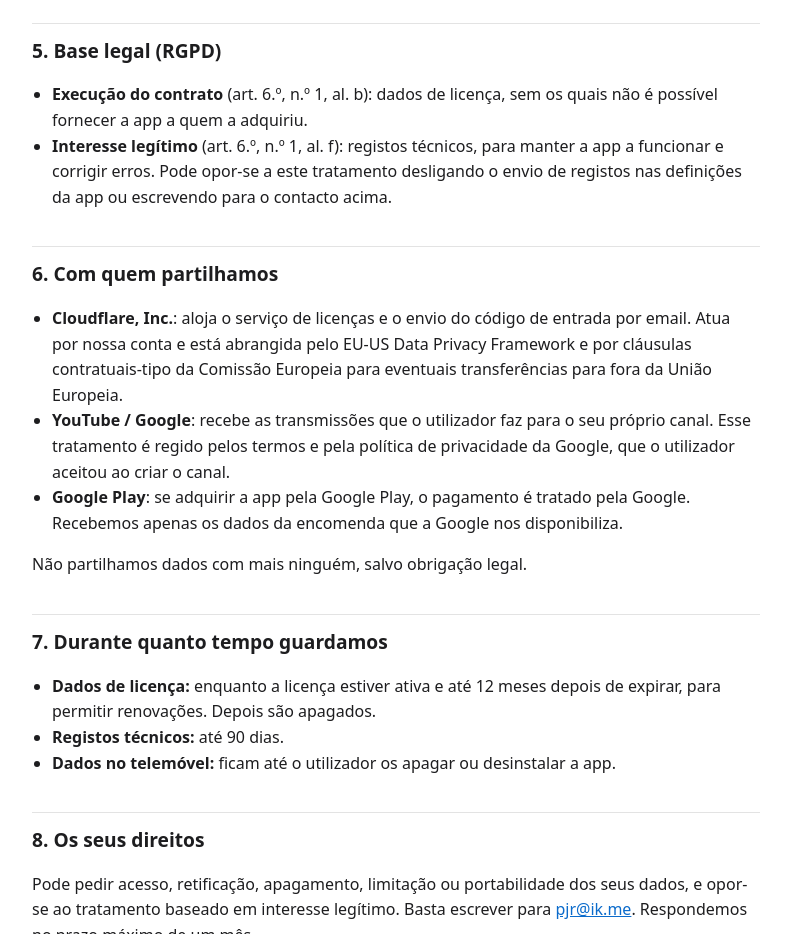
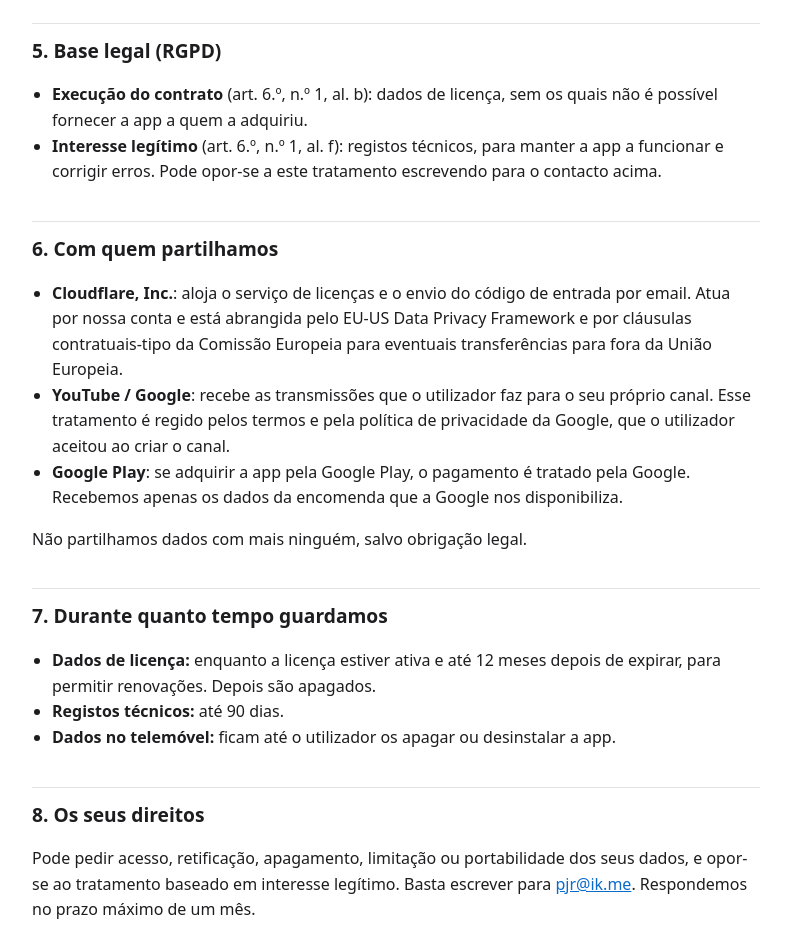
Before and after one commit to Git-Ludwig/sc-setcast-privacidade, a plain HTML site: page pt.html in a window 1280 px wide. Shown: the part 1880-2814 px from the top of the page, without its empty margins (244-1035 px from the left). Drawn offline with Linux system fonts and the light colour scheme.

Commit message:
Update pt.html

```diff
--- a/pt.html
+++ b/pt.html
@@ -71,7 +71,7 @@ Contacto para qualquer questão sobre privacidade: <a href="mailto:pjr@ik.me">pj
 <h2>5. Base legal (RGPD)</h2>
 <ul>
   <li><strong>Execução do contrato</strong> (art. 6.º, n.º 1, al. b): dados de licença, sem os quais não é possível fornecer a app a quem a adquiriu.</li>
-  <li><strong>Interesse legítimo</strong> (art. 6.º, n.º 1, al. f): registos técnicos, para manter a app a funcionar e corrigir erros. Pode opor-se a este tratamento desligando o envio de registos nas definições da app ou escrevendo para o contacto acima.</li>
+  <li><strong>Interesse legítimo</strong> (art. 6.º, n.º 1, al. f): registos técnicos, para manter a app a funcionar e corrigir erros. Pode opor-se a este tratamento escrevendo para o contacto acima.</li>
 </ul>
 
 <h2>6. Com quem partilhamos</h2>
```
